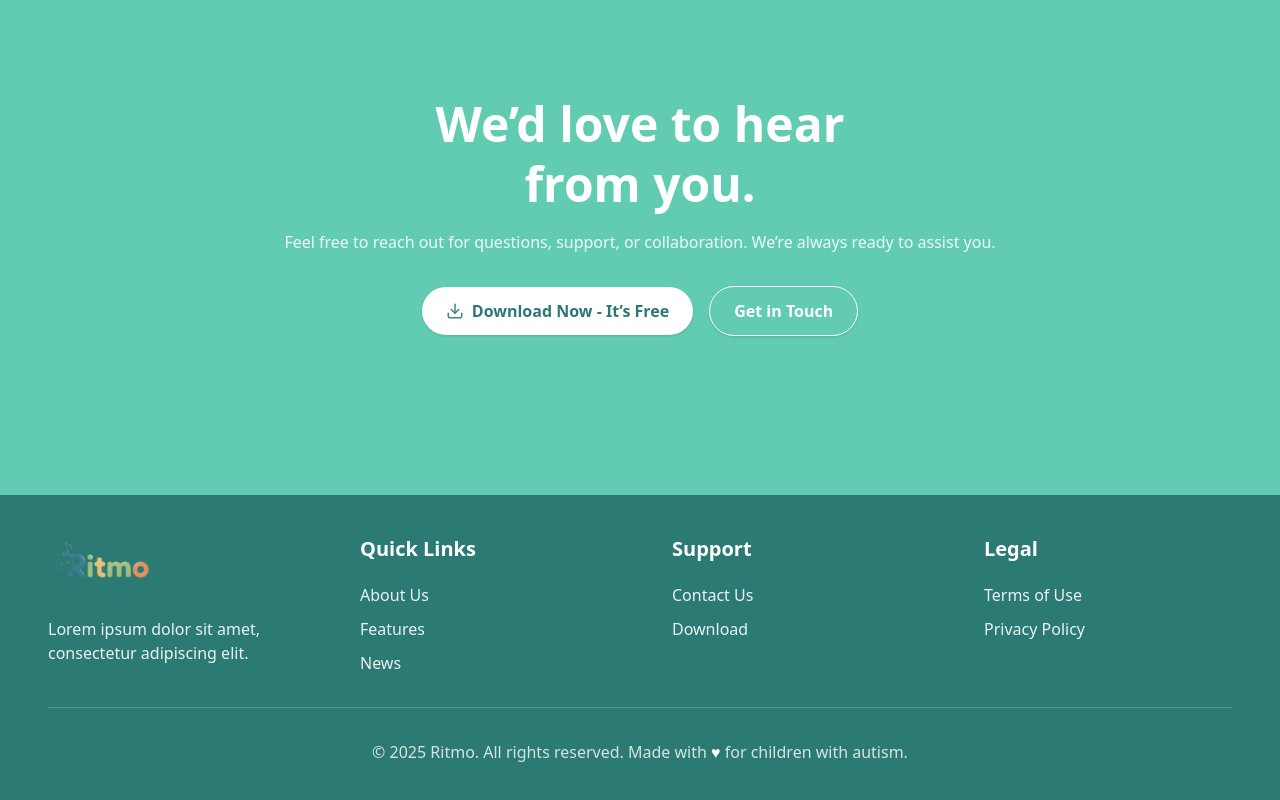
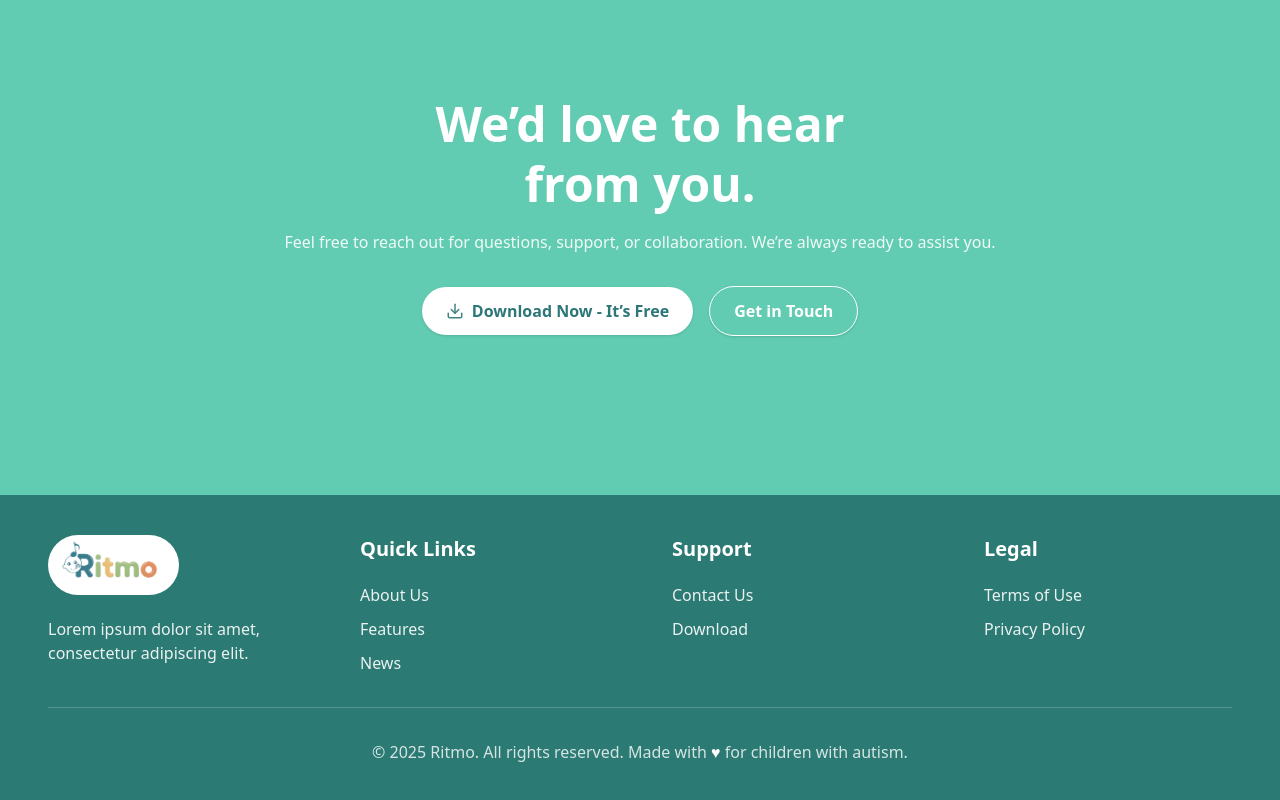
Before and after one commit to johnkarlmolina/ritmo-2.0, a React (Vite) app: page / in a window 1280 px wide. Shown: the part 5400-6200 px from the top of the page. Built offline with nearby package versions, Linux system fonts and the light colour scheme.

Commit message:
i add again the white background -_-

```diff
--- a/src/components/Footer.tsx
+++ b/src/components/Footer.tsx
@@ -12,7 +12,7 @@ export default function Footer() {
         <div className="grid grid-cols-1 md:grid-cols-4 gap-16 mb-8 place-items-center md:place-items-start text-center md:text-left">
           {/* Logo and Description */}
           <div>
-            <div className="inline-block mb-4 mx-auto md:mx-0">
+            <div className="bg-white rounded-full px-2 py-0 inline-block mb-4 mx-auto md:mx-0">
               <img src={TextLogo} alt="Ritmo Logo" className="h-15" />
             </div>
             <p className="text-white/90 text-base">
```
